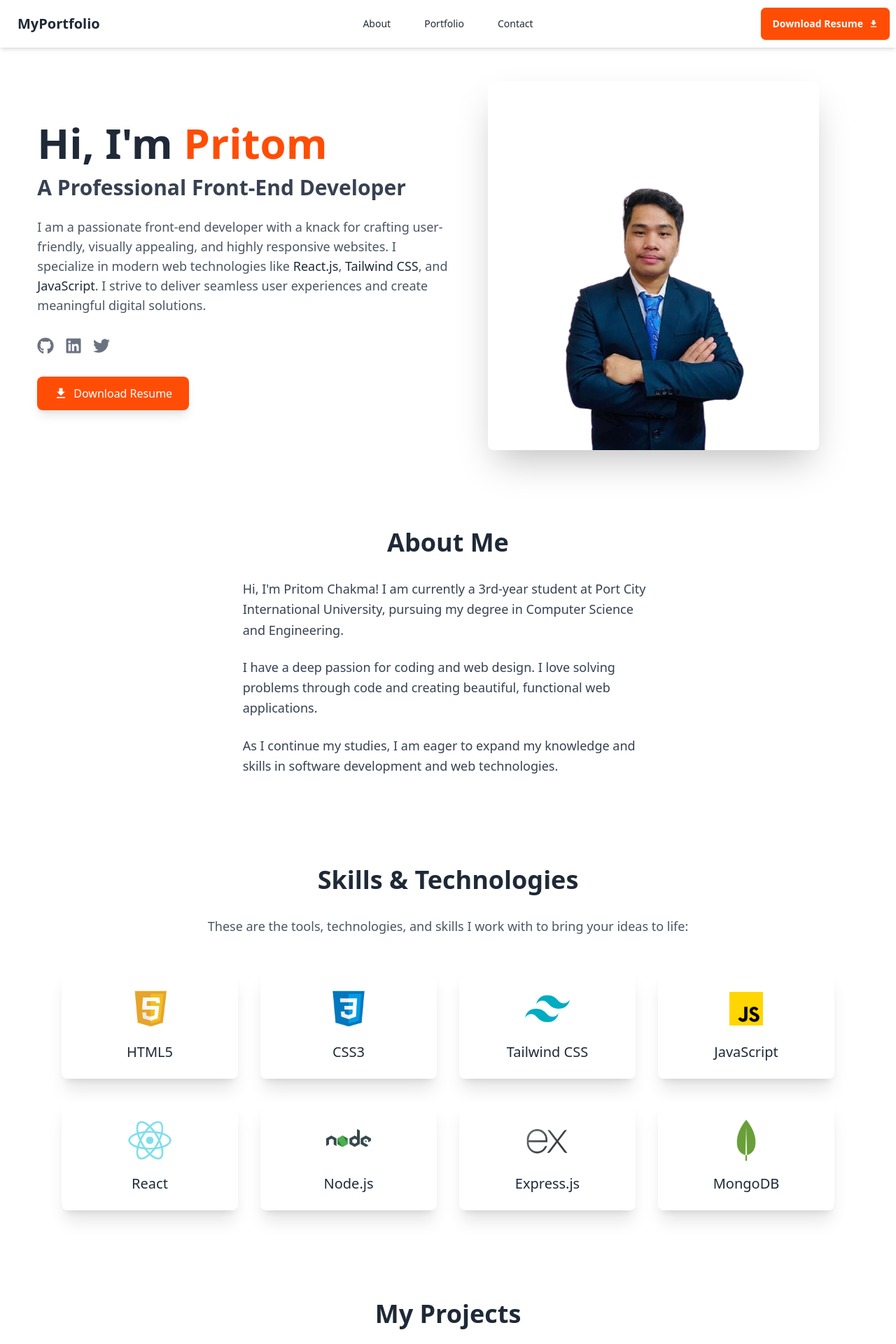
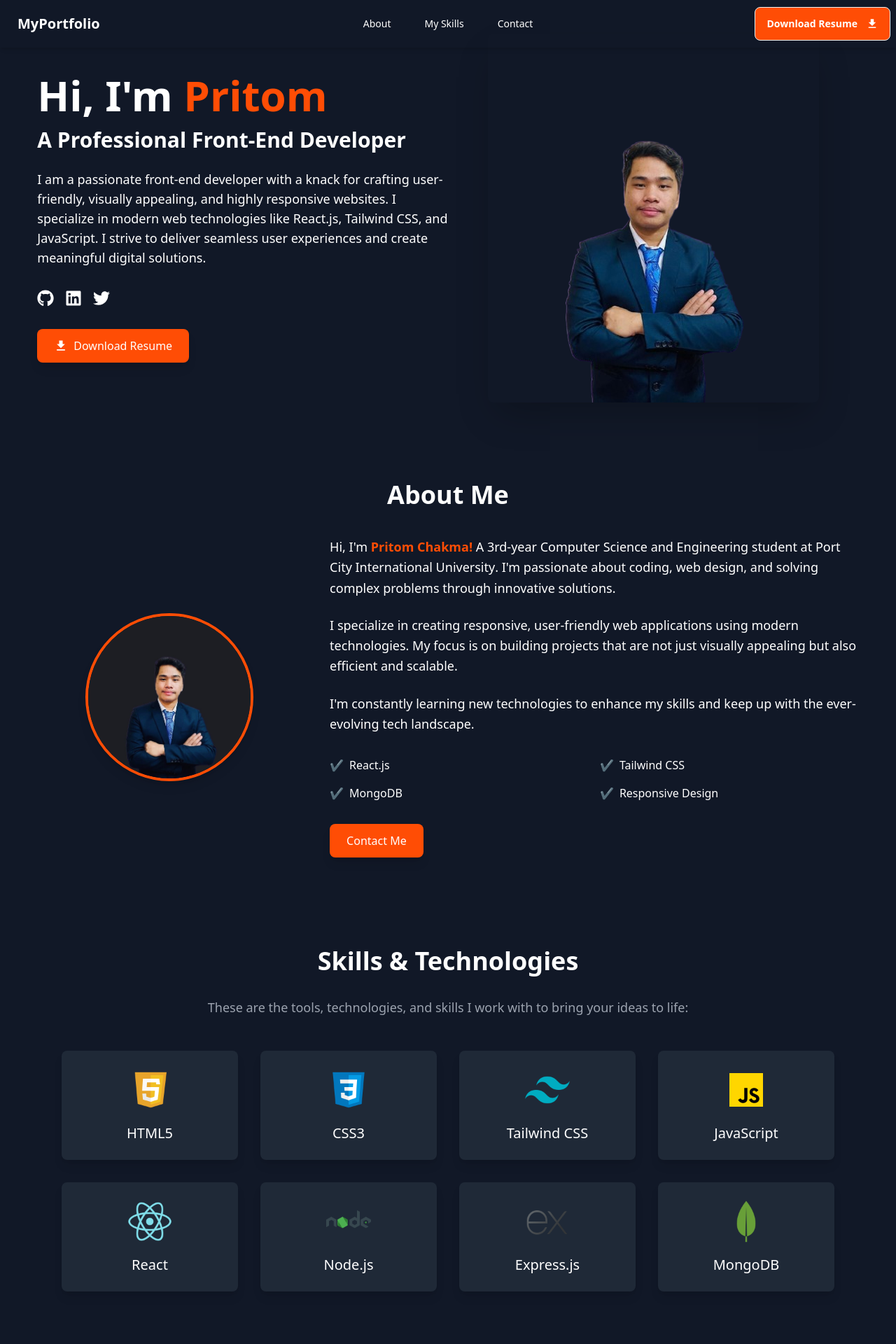
Before and after one commit to PritomChakma/My-Portfolio-Pritom-Chakma, a React (Vite) app: page / in a window 1280 px wide. Shown: the top 1920 px of the page at 70% size. Built offline with nearby package versions, Linux system fonts and the light colour scheme.

Commit message:
Change background colour

```diff
--- a/package.json
+++ b/package.json
@@ -19,6 +19,7 @@
     "react-icons": "^5.4.0",
     "react-lottie": "^1.2.10",
     "react-router-dom": "^7.1.1",
+    "react-scroll": "^1.9.0",
     "react-simple-typewriter": "^5.0.1",
     "sort-by": "^1.2.0"
   },
--- a/src/Contact/ContactMe.jsx
+++ b/src/Contact/ContactMe.jsx
@@ -9,7 +9,7 @@ import {
 } from "react-icons/fa";
 import emailjs from "@emailjs/browser";
 import { Link } from "react-router-dom";
-import toast, { Toaster } from "react-hot-toast"; // Import React Hot Toast
+import toast, { Toaster } from "react-hot-toast";
 
 const ContactMe = () => {
   const form = useRef();
@@ -19,89 +19,90 @@ const ContactMe = () => {
 
     emailjs
       .sendForm(
-        "service_46deoup", // Your EmailJS service ID
-        "template_zwmsjym", // Your EmailJS template ID
+        "service_46deoup",
+        "template_zwmsjym",
         form.current,
-        "2s9WzqUr-65rWNrjM" // Your EmailJS public key
+        "2s9WzqUr-65rWNrjM"
       )
       .then(
         () => {
-          toast.success("Message sent successfully!"); // Success toast message
+          toast.success("Message sent successfully!");
         },
         (error) => {
-          toast.error(`Message failed to send: ${error.text}`); // Error toast message
+          toast.error(`Message failed to send: ${error.text}`);
         }
       );
 
-    e.target.reset(); // Reset the form after sending
+    e.target.reset();
   };
 
   return (
     <section className="w-11/12 mx-auto py-16" id="contact">
-      <Toaster position="top-center" reverseOrder={false} /> {/* React Hot Toast */}
+      <Toaster position="top-center" reverseOrder={false} />
 
-      <h2 className="text-4xl font-extrabold text-center mb-10 text-gray-800">
+      <h2 className="text-4xl font-extrabold text-center mb-10 ">
         Contact Me
       </h2>
 
       <div className="flex flex-col lg:flex-row gap-8">
         {/* Contact Form */}
-        <div className="flex-1 bg-white p-8 rounded-lg shadow-lg transition-all duration-300 hover:shadow-2xl">
-          <h3 className="text-2xl font-semibold text-gray-800 mb-6">
+        <div className="flex-1 p-8 rounded-lg bg-gray-800 shadow-lg transition-all duration-300 hover:shadow-2xl">
+  <h3 className="text-2xl font-semibold text-white mb-6">
     Send a Message
   </h3>
   <form ref={form} onSubmit={sendEmail}>
     <div className="mb-4">
-              <label htmlFor="name" className="text-gray-700">
+      <label htmlFor="name" className="text-gray-300">
         Your Name
       </label>
       <input
         type="text"
         id="name"
         name="from_name"
-                className="w-full p-3 mt-2 border border-gray-300 rounded-lg focus:outline-none focus:ring-2 focus:ring-[#ff4d05]"
+        className="w-full p-3 mt-2 border border-gray-600 rounded-lg bg-gray-700 text-white focus:outline-none focus:ring-2 focus:ring-[#ff4d05]"
         required
       />
     </div>
     <div className="mb-4">
-              <label htmlFor="email" className="text-gray-700">
+      <label htmlFor="email" className="text-gray-300">
         Your Email
       </label>
       <input
         type="email"
         id="email"
         name="from_email"
-                className="w-full p-3 mt-2 border border-gray-300 rounded-lg focus:outline-none focus:ring-2 focus:ring-[#ff4d05]"
+        className="w-full p-3 mt-2 border border-gray-600 rounded-lg bg-gray-700 text-white focus:outline-none focus:ring-2 focus:ring-[#ff4d05]"
         required
       />
     </div>
     <div className="mb-4">
-              <label htmlFor="message" className="text-gray-700">
+      <label htmlFor="message" className="text-gray-300">
         Your Message
       </label>
       <textarea
         id="message"
         name="message"
         rows="5"
-                className="w-full p-3 mt-2 border border-gray-300 rounded-lg focus:outline-none focus:ring-2 focus:ring-[#ff4d05]"
+        className="w-full p-3 mt-2 border border-gray-600 rounded-lg bg-gray-700 text-white focus:outline-none focus:ring-2 focus:ring-[#ff4d05]"
         required
       ></textarea>
     </div>
     <button
       type="submit"
-              className="w-full bg-[#ff4d05] text-white py-3 rounded-lg hover:bg-[#e14b05] transition-all"
+      className="w-full bg-[#ff4d05] py-3 rounded-lg text-white font-semibold hover:bg-[#e14b05] transition-all"
     >
       Send Message
     </button>
   </form>
 </div>
 
+
         {/* Contact Info */}
-        <div className="flex-1 bg-white p-8 rounded-lg shadow-lg transition-all duration-300 hover:shadow-2xl">
-          <h3 className="text-2xl font-semibold text-gray-800 mb-6">
+        <div className="flex-1 p-8 rounded-lg shadow-lg transition-all duration-300 hover:shadow-2xl">
+          <h3 className="text-2xl font-semibold  mb-6">
             Contact Information
           </h3>
-          <p className="text-lg text-gray-600 mb-6">
+          <p className="text-lg  mb-6">
             Feel free to reach out to me for collaborations, job opportunities,
             or just a friendly chat. You can contact me via the following
             channels:
@@ -113,7 +114,7 @@ const ContactMe = () => {
               <FaEnvelope className="text-[#ff4d05] text-xl" />
               <Link
                 to="mailto:chakmapritom1@gmail.com"
-                className="text-gray-800 hover:text-[#ff4d05] font-medium text-lg"
+                className=" hover:text-[#ff4d05] font-medium text-lg"
               >
                 chakmapritom1@gmail.com
               </Link>
@@ -126,7 +127,7 @@ const ContactMe = () => {
                 to="https://www.linkedin.com/in/pritomchakma/"
                 target="_blank"
                 rel="noopener noreferrer"
-                className="text-gray-800 hover:text-[#0077b5] font-medium text-lg"
+                className=" hover:text-[#0077b5] font-medium text-lg"
               >
                 LinkedIn Profile
               </Link>
@@ -139,7 +140,7 @@ const ContactMe = () => {
                 to="https://github.com/PritomChakma"
                 target="_blank"
                 rel="noopener noreferrer"
-                className="text-gray-800 hover:text-[#333] font-medium text-lg"
+                className=" hover:text-[#333] font-medium text-lg"
               >
                 GitHub Repository
               </Link>
@@ -152,7 +153,7 @@ const ContactMe = () => {
                 to="https://web.facebook.com/pritom.chakma.716/"
                 target="_blank"
                 rel="noopener noreferrer"
-                className="text-gray-800 hover:text-[#3b5998] font-medium text-lg"
+                className=" hover:text-[#3b5998] font-medium text-lg"
               >
                 Facebook Profile
               </Link>
@@ -165,7 +166,7 @@ const ContactMe = () => {
                 to="https://wa.me/01613776556"
                 target="_blank"
                 rel="noopener noreferrer"
-                className="text-gray-800 hover:text-[#25D366] font-medium text-lg"
+                className=" hover:text-[#25D366] font-medium text-lg"
               >
                 WhatsApp Contact
               </Link>
@@ -178,7 +179,7 @@ const ContactMe = () => {
                 to="https://twitter.com/pritomchakma"
                 target="_blank"
                 rel="noopener noreferrer"
-                className="text-gray-800 hover:text-[#1DA1F2] font-medium text-lg"
+                className=" hover:text-[#1DA1F2] font-medium text-lg"
               >
                 Twitter Profile
               </Link>
--- a/src/Page/About/About.jsx
+++ b/src/Page/About/About.jsx
@@ -1,22 +1,77 @@
 import React from "react";
+import { Link as ScrollLink } from "react-scroll"; // Import ScrollLink from react-scroll
+import image from "../../assets/meBlack.jpeg";
 
 const About = () => {
   return (
-    <section className="w-11/12 mx-auto py-16">
-      <h2 className="text-4xl font-bold text-center mb-8">About Me</h2>
+    <section className="w-11/12 mx-auto py-16" id="about">
+      <h2 className="text-4xl font-extrabold text-center mb-10 ">
+        About Me
+      </h2>
 
-      <div className="md:flex items-center justify-center gap-8">
+      <div className="flex flex-col md:flex-row items-center justify-center gap-10">
+        {/* Profile Image Section */}
+        <div className="md:w-1/3 flex justify-center">
+          <img
+            src={image}
+            alt="Pritom Chakma"
+            className="rounded-full border-4 border-[#ff4d05] shadow-lg w-48 h-48 md:w-60 md:h-60 object-cover"
+          />
+        </div>
+
         {/* Text Section */}
-        <div className="md:w-1/2 text-center md:text-left">
-          <p className="text-lg text-gray-700 leading-relaxed mb-6">
-            Hi, I'm Pritom Chakma! I am currently a 3rd-year student at Port City International University, pursuing my degree in Computer Science and Engineering.
+        <div className="md:w-2/3 text-center md:text-left">
+          <p className="text-lg  leading-relaxed mb-6">
+            Hi, I'm{" "}
+            <span className="font-bold text-[#ff4d05]">Pritom Chakma!</span> A
+            3rd-year Computer Science and Engineering student at{" "}
+            <span className="font-medium">
+              Port City International University
+            </span>
+            . I'm passionate about coding, web design, and solving complex
+            problems through innovative solutions.
           </p>
-          <p className="text-lg text-gray-700 leading-relaxed mb-6">
-            I have a deep passion for coding and web design. I love solving problems through code and creating beautiful, functional web applications.
+          <p className="text-lg  leading-relaxed mb-6">
+            I specialize in creating responsive, user-friendly web applications
+            using modern technologies. My focus is on building projects that
+            are not just visually appealing but also efficient and scalable.
           </p>
-          <p className="text-lg text-gray-700 leading-relaxed">
-            As I continue my studies, I am eager to expand my knowledge and skills in software development and web technologies.
+          <p className="text-lg leading-relaxed mb-8">
+            I'm constantly learning new technologies to enhance my skills and
+            keep up with the ever-evolving tech landscape.
           </p>
+
+          {/* Skill Highlights */}
+          <div className="grid grid-cols-2 gap-4  mb-8">
+            <div className="flex items-center space-x-2">
+              <span className="text-[#ff4d05] font-bold">✔</span>
+              <span>React.js</span>
+            </div>
+            <div className="flex items-center space-x-2">
+              <span className="text-[#ff4d05] font-bold">✔</span>
+              <span>Tailwind CSS</span>
+            </div>
+            <div className="flex items-center space-x-2">
+              <span className="text-[#ff4d05] font-bold">✔</span>
+              <span>MongoDB</span>
+            </div>
+            <div className="flex items-center space-x-2">
+              <span className="text-[#ff4d05] font-bold">✔</span>
+              <span>Responsive Design</span>
+            </div>
+          </div>
+
+          {/* Contact Button */}
+          <ScrollLink
+            to="contact" // Ensure this ID exists in your Contact component
+            spy={true}
+            smooth={true}
+            offset={-70} // Adjust based on the height of your navbar
+            duration={500}
+            className="inline-block bg-[#ff4d05] text-white py-3 px-6 rounded-lg shadow-lg hover:bg-[#e14b05] transition-all font-medium cursor-pointer"
+          >
+            Contact Me
+          </ScrollLink>
         </div>
       </div>
     </section>
--- a/src/Page/Home/Hero/Hero.jsx
+++ b/src/Page/Home/Hero/Hero.jsx
@@ -9,20 +9,20 @@ const Hero = () => {
     <div className="hero flex flex-col-reverse md:flex-row items-center md:w-11/12 mx-auto py-12 px-6 md:px-0">
       {/* Text Section */}
       <div className="md:w-1/2">
-        <h1 className="text-4xl sm:text-5xl lg:text-6xl font-extrabold leading-tight mb-4 text-gray-800">
+        <h1 className="text-4xl sm:text-5xl lg:text-6xl font-extrabold leading-tight mb-4 ">
           Hi, I'm <span className="text-[#ff4d05]">Pritom</span>
         </h1>
-        <h2 className="text-xl sm:text-2xl lg:text-3xl font-semibold text-gray-700 mb-6">
+        <h2 className="text-xl sm:text-2xl lg:text-3xl font-semibold mb-6">
           A Professional Front-End Developer
         </h2>
 
-        <p className="text-gray-600 mt-4 text-base sm:text-lg leading-relaxed">
+        <p className=" mt-4 text-base sm:text-lg leading-relaxed">
           I am a passionate front-end developer with a knack for crafting
           user-friendly, visually appealing, and highly responsive websites. I
           specialize in modern web technologies like{" "}
-          <span className="font-medium text-gray-800">React.js</span>,{" "}
-          <span className="font-medium text-gray-800">Tailwind CSS</span>, and{" "}
-          <span className="font-medium text-gray-800">JavaScript</span>. I
+          <span className="font-medium ">React.js</span>,{" "}
+          <span className="font-medium ">Tailwind CSS</span>, and{" "}
+          <span className="font-medium ">JavaScript</span>. I
           strive to deliver seamless user experiences and create meaningful
           digital solutions.
         </p>
@@ -33,7 +33,7 @@ const Hero = () => {
             to="https://github.com/yourusername"
             target="_blank"
             rel="noopener noreferrer"
-            className="text-gray-500 hover:text-[#ff4d05] text-2xl transition-colors duration-200"
+            className=" hover:text-[#ff4d05] text-2xl transition-colors duration-200"
           >
             <FaGithub />
           </Link>
@@ -41,7 +41,7 @@ const Hero = () => {
             to="https://linkedin.com/in/yourusername"
             target="_blank"
             rel="noopener noreferrer"
-            className="text-gray-500 hover:text-[#ff4d05] text-2xl transition-colors duration-200"
+            className=" hover:text-[#ff4d05] text-2xl transition-colors duration-200"
           >
             <FaLinkedin />
           </Link>
@@ -49,7 +49,7 @@ const Hero = () => {
             to="https://twitter.com/yourusername"
             target="_blank"
             rel="noopener noreferrer"
-            className="text-gray-500 hover:text-[#ff4d05] text-2xl transition-colors duration-200"
+            className=" hover:text-[#ff4d05] text-2xl transition-colors duration-200"
           >
             <FaTwitter />
           </Link>
--- a/src/Page/Skills/Skills.jsx
+++ b/src/Page/Skills/Skills.jsx
@@ -10,17 +10,19 @@ import MongoDB from "../../assets/MongoDB.png";
 
 const Skills = () => {
   return (
-    <section className="dark:bg-gray-800 py-16">
+    <section className="py-16 bg-gray-900" id="skills">
       <div className="max-w-6xl mx-auto px-6 text-center">
-        <h2 className="text-4xl font-bold mb-8 text-gray-800 dark:text-white">
+        {/* Section Heading */}
+        <h2 className="text-4xl font-extrabold mb-8 text-white">
           Skills & Technologies
         </h2>
-        <p className="text-lg text-gray-600 dark:text-gray-300 mb-12">
-          These are the tools, technologies, and skills I work with to bring your ideas to life:
+        <p className="text-lg text-gray-400 mb-12">
+          These are the tools, technologies, and skills I work with to bring
+          your ideas to life:
         </p>
+
+        {/* Skill Grid */}
         <div className="grid grid-cols-2 sm:grid-cols-3 lg:grid-cols-4 gap-8">
-
-          {/* Skill Cards */}
           {[
             { name: "HTML5", image: html },
             { name: "CSS3", image: css },
@@ -29,21 +31,24 @@ const Skills = () => {
             { name: "React", image: ReactJs },
             { name: "Node.js", image: NodeJs },
             { name: "Express.js", image: ExpressJs },
-            { name: "MongoDB", image: MongoDB }
+            { name: "MongoDB", image: MongoDB },
           ].map((skill) => (
             <div
               key={skill.name}
-              className="flex flex-col items-center justify-center bg-white dark:bg-gray-700 p-6 rounded-lg shadow-xl transition-all transform hover:scale-105 hover:shadow-2xl"
+              className="flex flex-col items-center justify-center bg-gray-800 p-6 rounded-lg shadow-lg transition-all transform hover:scale-105 hover:shadow-2xl"
             >
-              <div className="text-5xl mb-4">
-                <img src={skill.image} alt={skill.name} className="w-16 h-16" />
+              {/* Skill Icon */}
+              <div className="mb-4">
+                <img
+                  src={skill.image}
+                  alt={skill.name}
+                  className="w-16 h-16 object-contain"
+                />
               </div>
-              <h3 className="text-xl font-medium text-gray-800 dark:text-white">
-                {skill.name}
-              </h3>
+              {/* Skill Name */}
+              <h3 className="text-xl font-medium text-white">{skill.name}</h3>
             </div>
           ))}
-
         </div>
       </div>
     </section>
--- a/src/Projects/Projects.jsx
+++ b/src/Projects/Projects.jsx
@@ -7,19 +7,19 @@ import { Link } from "react-router-dom";
 
 const Projects = () => {
   return (
-    <section className="w-11/12 mx-auto py-16" id="projects">
-      <h2 className="text-4xl font-bold text-center mb-8 text-gray-800">My Projects</h2>
+    <section className="w-11/12  mx-auto py-16" id="projects">
+      <h2 className="text-4xl font-bold text-center mb-8 ">My Projects</h2>
 
-      <div className="grid grid-cols-1 sm:grid-cols-2 lg:grid-cols-3 gap-8">
+      <div className="grid grid-cols-1 sm:grid-cols-2 lg:grid-cols-3 gap-8 ">
         {/* Project 1 */}
-        <div className="bg-white p-6 rounded-lg shadow-xl transition-transform transform hover:scale-105 hover:shadow-2xl">
+        <div className=" p-6 rounded-lg shadow-xl transition-transform transform hover:scale-105 hover:shadow-2xl bg-gray-800">
           <img
             src={project1} // Replace with your project image
             alt="Project One"
             className="w-full h-40 object-cover rounded-t-lg mb-4 transition-transform transform hover:scale-110"
           />
-          <h3 className="text-2xl font-semibold mb-4 text-gray-800">Coffee Store</h3>
-          <p className="text-lg text-gray-600 mb-4">
+          <h3 className="text-2xl font-semibold mb-4">Coffee Store</h3>
+          <p className="text-lg  mb-4">
             A brief description of the project goes here. Talk about the key features, technologies used, and any challenges you overcame.
           </p>
           <div className="flex justify-between items-center mt-4">
@@ -56,14 +56,14 @@ const Projects = () => {
         </div>
 
         {/* Project 2 */}
-        <div className="bg-white p-6 rounded-lg shadow-xl transition-transform transform hover:scale-105 hover:shadow-2xl">
+        <div className=" p-6 rounded-lg shadow-xl transition-transform transform hover:scale-105 hover:shadow-2xl bg-gray-800">
           <img
             src={project2} // Replace with your project image
             alt="Project Two"
             className="w-full h-40 object-cover rounded-t-lg mb-4 transition-transform transform hover:scale-110"
           />
-          <h3 className="text-2xl font-semibold mb-4 text-gray-800">Volunteer Management</h3>
-          <p className="text-lg text-gray-600 mb-4">
+          <h3 className="text-2xl font-semibold mb-4 ">Volunteer Management</h3>
+          <p className="text-lg mb-4">
             A brief description of the project goes here. Talk about the key features, technologies used, and any challenges you overcame.
           </p>
           <div className="flex justify-between items-center mt-4">
@@ -100,14 +100,14 @@ const Projects = () => {
         </div>
 
         {/* Project 3 */}
-        <div className="bg-white p-6 rounded-lg shadow-xl transition-transform transform hover:scale-105 hover:shadow-2xl">
+        <div className=" p-6 rounded-lg shadow-xl transition-transform transform hover:scale-105 hover:shadow-2xl bg-gray-800">
           <img
             src={project3} // Replace with your project image
             alt="Project Three"
             className="w-full h-40 object-cover rounded-t-lg mb-4 transition-transform transform hover:scale-110"
           />
-          <h3 className="text-2xl font-semibold mb-4 text-gray-800">Gaming Review</h3>
-          <p className="text-lg text-gray-600 mb-4">
+          <h3 className="text-2xl font-semibold mb-4 ">Gaming Review</h3>
+          <p className="text-lg  mb-4">
             A brief description of the project goes here. Talk about the key features, technologies used, and any challenges you overcame.
           </p>
           <div className="flex justify-between items-center mt-4">
@@ -147,7 +147,7 @@ const Projects = () => {
       {/* View More Button */}
       <div className="text-center mt-8">
         <Link
-          to="/projects"
+          to="/"
           className="bg-[#ff4d05] text-white btn btn-wide py-2 px-4 rounded-lg hover:bg-[#e14b05] transition-all duration-200 flex items-center justify-center gap-2"
         >
           View More Projects <FaArrowRight />
--- a/src/Share/Navbar/Navbar.jsx
+++ b/src/Share/Navbar/Navbar.jsx
@@ -1,24 +1,52 @@
 import React from "react";
 import { MdDownload } from "react-icons/md";
+import { Link as ScrollLink } from "react-scroll";
 import { Link } from "react-router-dom";
 
 const Navbar = () => {
   const navOptions = (
     <>
       <li>
-        <Link to="/">About</Link>
+        <ScrollLink
+          to="about"
+          spy={true}
+          smooth={true}
+          offset={-70}
+          duration={500}
+          className="cursor-pointer"
+        >
+          About
+        </ScrollLink>
       </li>
       <li>
-        <Link to="/">Portfolio</Link>
+        <ScrollLink
+          to="skills"
+          spy={true}
+          smooth={true}
+          offset={-70}
+          duration={500}
+          className="cursor-pointer"
+        >
+          My Skills
+        </ScrollLink>
       </li>
       <li>
-        <Link to="/">Contact</Link>
+        <ScrollLink
+          to="contact"
+          spy={true}
+          smooth={true}
+          offset={-70}
+          duration={500}
+          className="cursor-pointer"
+        >
+          Contact
+        </ScrollLink>
       </li>
     </>
   );
 
   return (
-    <div className="navbar bg-base-100 shadow-md">
+    <div className="navbar  shadow-md fixed top-0 left-0 w-full z-50">
       {/* Navbar Start */}
       <div className="navbar-start">
         {/* Dropdown for Mobile */}
@@ -61,12 +89,17 @@ const Navbar = () => {
         <ul className="menu menu-horizontal space-x-4 px-1">{navOptions}</ul>
       </div>
 
-      {/* Navbar End */}
       <div className="navbar-end">
-        <Link to="/resume" className="btn bg-[#ff4d05] text-white">
-          Download Resume      <MdDownload />
-        </Link>
-      </div>
+  <Link
+    to="/"
+    className="btn btn-sm md:btn bg-[#ff4d05] text-white flex items-center gap-2 md:gap-3 py-2 px-4 rounded-lg transition-all hover:bg-[#e14b05] md:bg-[#ff4d05] md:text-white"
+  >
+    <span className="hidden sm:block">Download Resume</span>
+    <MdDownload className="text-lg" />
+  </Link>
+</div>
+
+
     </div>
   );
 };
--- a/src/index.css
+++ b/src/index.css
@@ -1,3 +1,7 @@
 @tailwind base;
 @tailwind components;
 @tailwind utilities;
+
+body {
+    @apply bg-gray-900 text-white;
+  }
```
Also changed, not shown: src/assets/meBlack.jpeg (added), 1 other file (tests, documents, lock files or other folders). Lines whose indentation alone changed are shown as unchanged.
